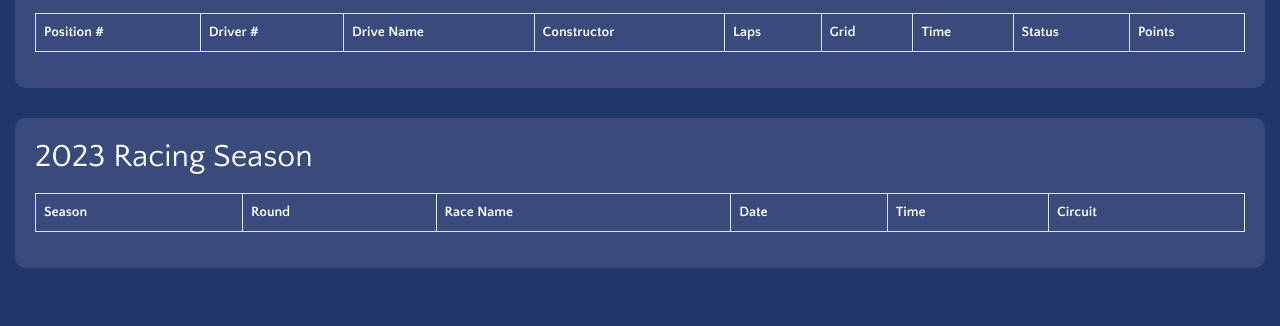
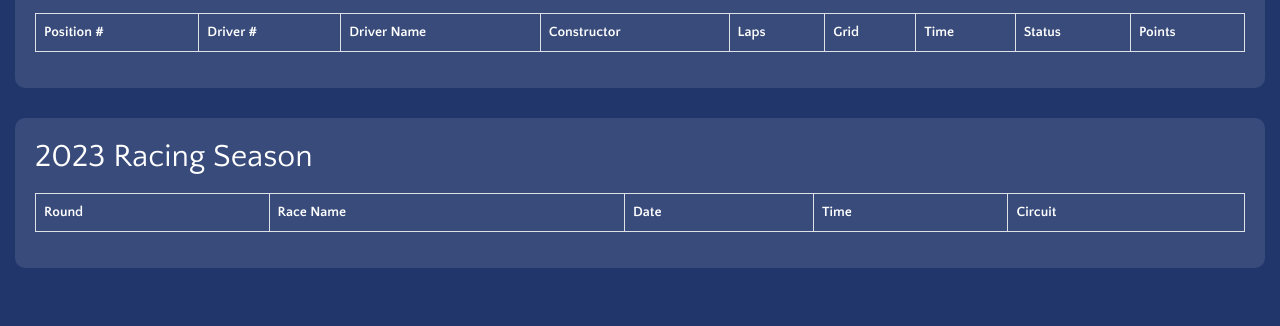
Before and after one commit to mhrrsn/MiniProject1, a plain HTML site: page index.html in a window 1280 px wide. Shown: the part 626-952 px from the top of the page. Drawn offline with nearby package versions, Linux system fonts and the light colour scheme; no server answers.

Commit message:
Removed unnecessary data / amended typos

```diff
--- a/index.html
+++ b/index.html
@@ -57,7 +57,7 @@
                             <tr>
                                 <th>Position #</th>
                                 <th>Driver #</th>
-                                <th>Drive Name</th>
+                                <th>Driver Name</th>
                                 <th>Constructor</th>
                                 <th>Laps</th>
                                 <th>Grid</th>
@@ -74,7 +74,6 @@
                     <table class="table table-bordered mt-3">
                         <thead>
                             <tr>
-                                <th>Season</th>
                                 <th>Round</th>
                                 <th>Race Name</th>
                                 <th>Date</th>
--- a/script.js
+++ b/script.js
@@ -48,7 +48,6 @@ async function fetchRaceSeason() {
         races.forEach(race => {
             const row = document.createElement('tr');
             row.innerHTML = `
-            <td>${race.season}</td>
             <td>${race.round}</td>
             <td>${race.raceName}</td>
             <td>${race.date}</td>
```
